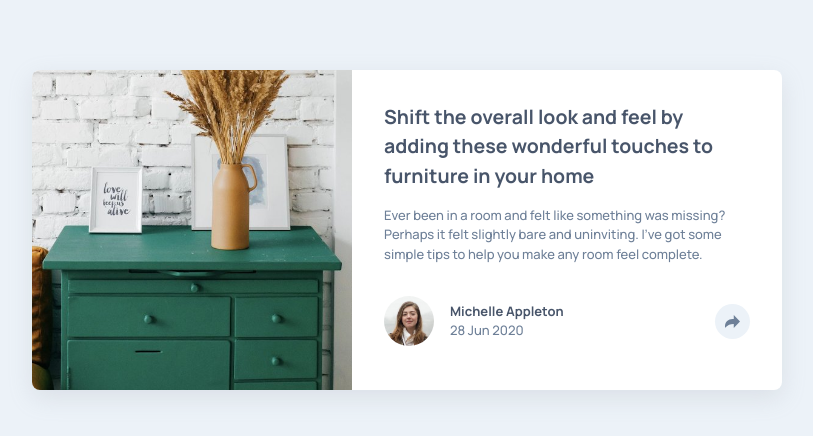
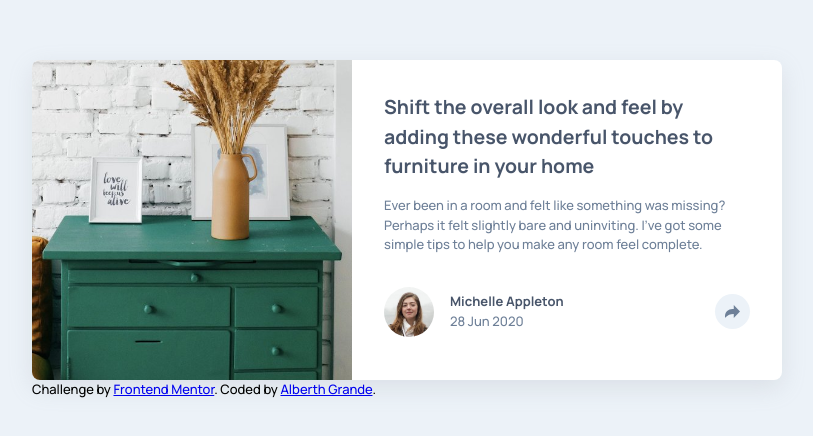
Before and after one commit to alberthgrande/article-preview-component, a plain HTML site: page index.html in a window 1280 px wide. Shown: the part 170-606 px from the top of the page, without its empty margins (233-1046 px from the left). Drawn offline with Linux system fonts and the light colour scheme.

Commit message:
Final Update

```diff
--- a/index.html
+++ b/index.html
@@ -81,12 +81,12 @@
       </div>
     </main>
 
-    <!-- <div class="attribution">
+    <div class="attribution">
       Challenge by
       <a href="https://www.frontendmentor.io?ref=challenge" target="_blank"
         >Frontend Mentor</a
-      >. Coded by <a href="#">Your Name Here</a>.
-    </div> -->
+      >. Coded by <a href="#">Alberth Grande</a>.
+    </div>
 
     <!-- https://github.com/alberthruado/article-preview-component -->
 
```
